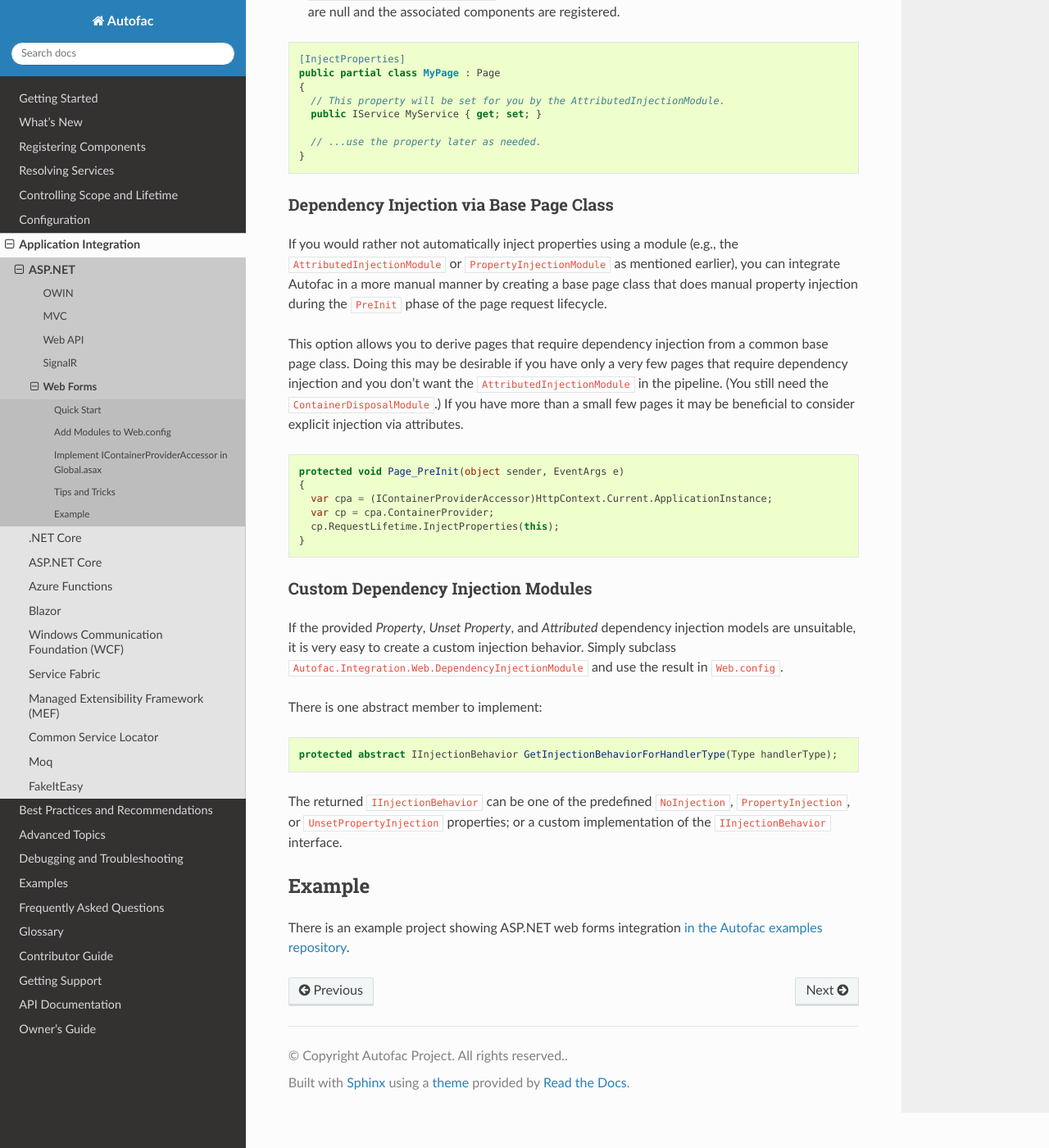
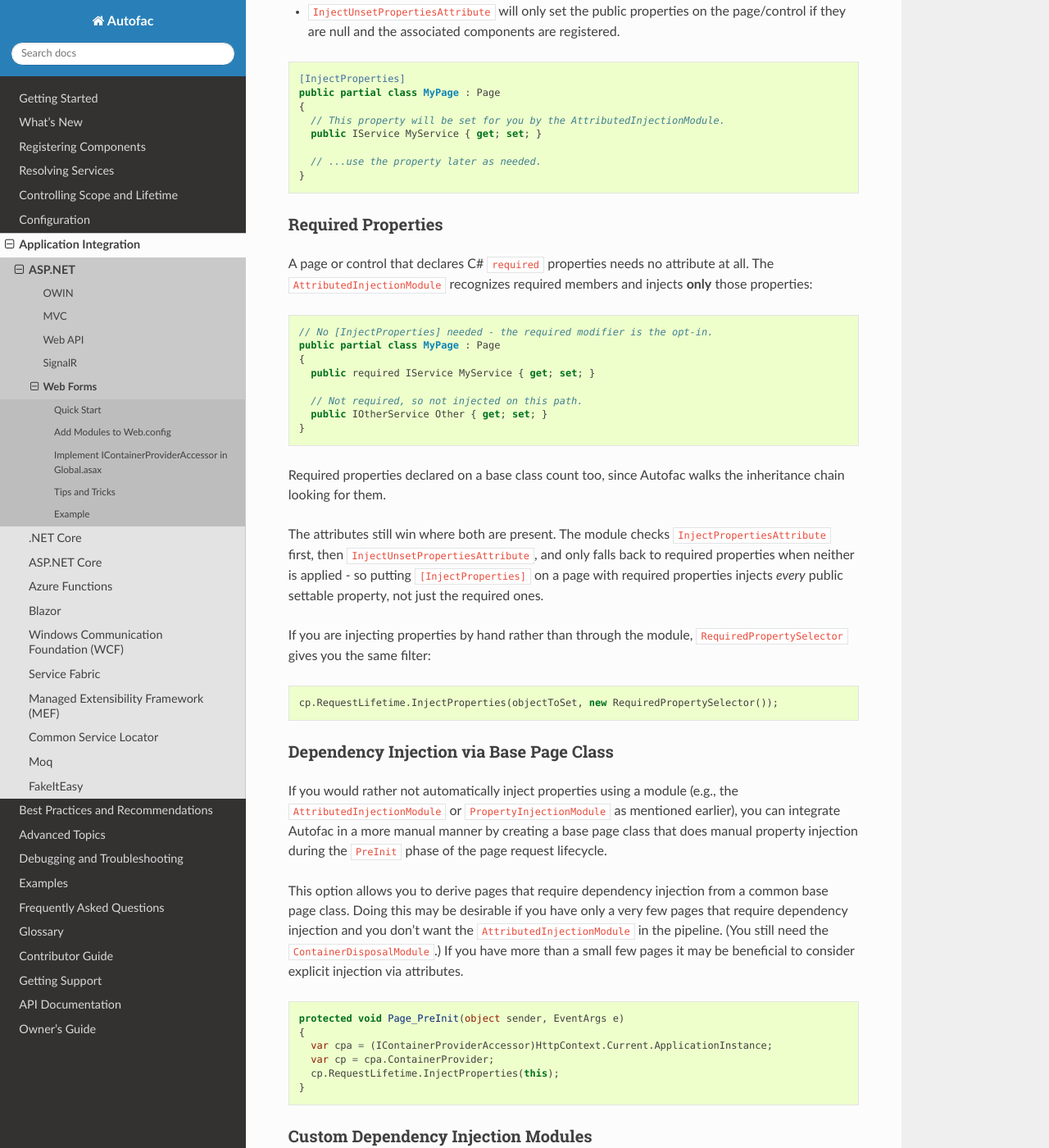
Before and after one commit to autofac/Documentation, a Sphinx documentation site: the page built from docs/integration/webforms.rst, in a window 1280 px wide and 1400 px high, scrolled down 6122 px. Shown: the whole window at 82% size. Built offline with Sphinx 7.4.7 and the Read the Docs theme 3.1.0, drawn with Linux system fonts in a browser that asks for light colours.

Commit message:
Correct package guidance and document 8.0.0 behavior for classic integrations
Two pages pointed readers at abandoned packages. Both named packages do exist
on NuGet, which is what made the mistake survive - nothing 404s, you just get
decade-old code.

- The SignalR page asked for Autofac.SignalR, last released at 3.0.2 for
  SignalR 1.x. The current package is Autofac.SignalR2, at 7.0.0.
- The Web API page opened with two contradictory sentences, one naming
  Autofac.WebApi2 and the next naming Autofac.WebApi. The latter stopped at
  3.1.0 for Web API 1. The duplicate sentence is gone.

The repository link on the release notes page still says Autofac.SignalR, which
is correct - the repository and the package are named differently.

Also on the Web API page: AuthorizationFilterOverrideW in the filter type list
was a typo, and a filter example declared "public void Task
OnActionExecutedAsync", which is not valid C#. It now returns
Task.CompletedTask. The batching link moved off the retired
blogs.msdn.microsoft.com.

Two behaviors that shipped without documentation:

**Web Forms required properties** (Autofac.Web 8.0.0). A page or control with
C# required properties needs no attribute - AttributedInjectionModule finds
required members and injects only those, including ones inherited from a base
class. Documented with the precedence, because it matters: the module checks
InjectPropertiesAttribute, then InjectUnsetPropertiesAttribute, and only then
required members, so adding [InjectProperties] to a page with required
properties injects every public settable property rather than just the required
ones. RequiredPropertySelector is noted for manual injection.

**WCF singletons with interception** (Autofac.Wcf 8.0.0). WCF rejects a class
that both declares and inherits ServiceContractAttribute, which is exactly the
shape Castle produces for an intercepted singleton, so host construction used
to fail. AutofacServiceHostFactory now wraps the instance in a DispatchProxy,
which only inherits the contract through its interface, so WCF accepts it and
interception still runs. Notes that wrapping only happens when needed.

```diff
--- a/docs/integration/signalr.rst
+++ b/docs/integration/signalr.rst
@@ -151,4 +151,4 @@
       }
     }
 
-A common error in OWIN integration is use of the ``GlobalHost``. **In OWIN you create the configuration from scratch.** You should not reference ``GlobalHost`` anywhere when using the OWIN integration. `Microsoft has documentation about this and other IoC integration concerns here. <http://www.asp.net/signalr/overview/advanced/dependency-injection>`_
+A common error in OWIN integration is use of the ``GlobalHost``. **In OWIN you create the configuration from scratch.** You should not reference ``GlobalHost`` anywhere when using the OWIN integration. `Microsoft has documentation about this and other IoC integration concerns here. <https://learn.microsoft.com/en-us/aspnet/signalr/overview/advanced/dependency-injection>`_
--- a/docs/integration/webforms.rst
+++ b/docs/integration/webforms.rst
@@ -270,6 +270,32 @@
       // ...use the property later as needed.
     }
 
+Required Properties
+-------------------
+
+A page or control that declares C# ``required`` properties needs no attribute at all. The ``AttributedInjectionModule`` recognizes required members and injects **only** those properties:
+
+.. sourcecode:: csharp
+
+    // No [InjectProperties] needed - the required modifier is the opt-in.
+    public partial class MyPage : Page
+    {
+      public required IService MyService { get; set; }
+
+      // Not required, so not injected on this path.
+      public IOtherService Other { get; set; }
+    }
+
+Required properties declared on a base class count too, since Autofac walks the inheritance chain looking for them.
+
+The attributes still win where both are present. The module checks ``InjectPropertiesAttribute`` first, then ``InjectUnsetPropertiesAttribute``, and only falls back to required properties when neither is applied - so putting ``[InjectProperties]`` on a page with required properties injects *every* public settable property, not just the required ones.
+
+If you are injecting properties by hand rather than through the module, ``RequiredPropertySelector`` gives you the same filter:
+
+.. sourcecode:: csharp
+
+    cp.RequestLifetime.InjectProperties(objectToSet, new RequiredPropertySelector());
+
 Dependency Injection via Base Page Class
 ----------------------------------------
 
```
Also changed, not shown: other parts of docs/integration/signalr.rst (+2 -2 lines), docs/integration/wcf.rst (+17 -0 lines), docs/integration/webapi.rst (+4 -5 lines).
